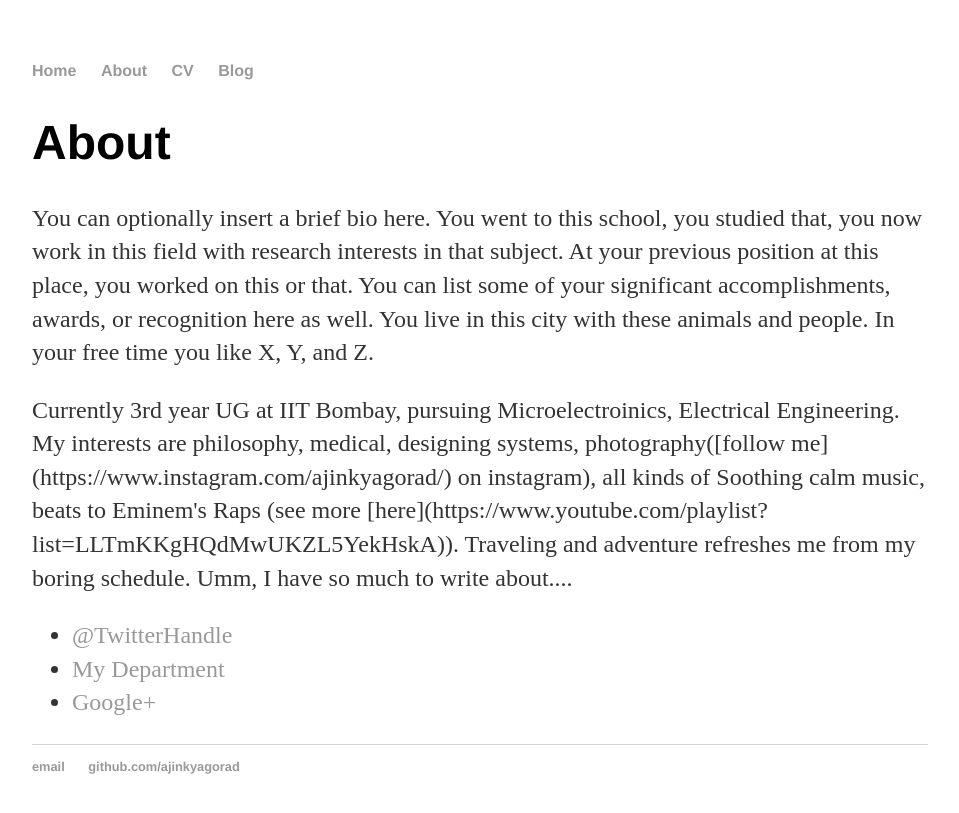
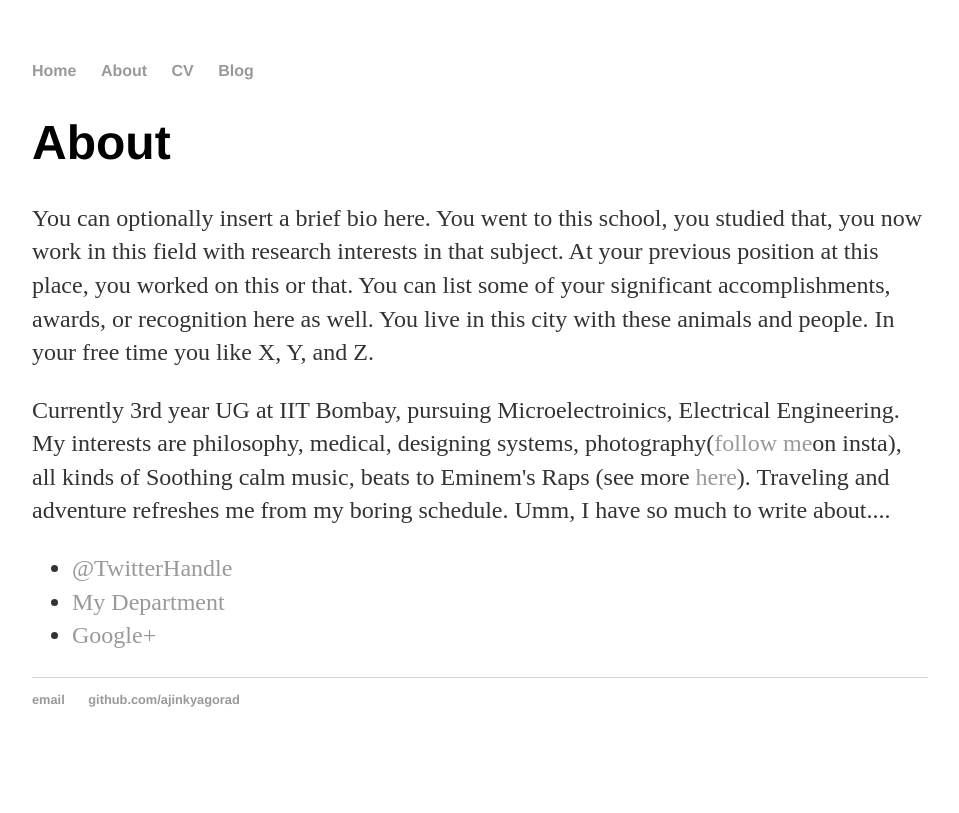
Before and after one commit to ajinkyagorad/ajinkyagorad.github.io, a Jekyll site: the page built from about/index.html, in a window 1280 px wide. Shown: the top 813 px of the page, without its empty margins (160-1119 px from the left). Built offline with Jekyll 4.4.1, drawn with Linux system fonts in a browser that asks for light colours.

Commit message:
Update index.html

```diff
--- a/about/index.html
+++ b/about/index.html
@@ -6,10 +6,9 @@ title: About Ajinkya Gorad
 		<div class="about">
 			<h1>About</h1>
 			<p>You can optionally insert a brief bio here. You went to this school, you studied that, you now work in this field with research interests in that subject. At your previous position at this place, you worked on this or that. You can list some of your significant accomplishments, awards, or recognition here as well. You live in this city with these animals and people. In your free time you like X, Y, and Z.</p>
-			<p>Currently 3rd year UG at IIT Bombay, pursuing Microelectroinics, Electrical Engineering. My interests are philosophy, medical, designing systems, photography([follow me](https://www.instagram.com/ajinkyagorad/)
-			on instagram), all kinds of Soothing calm music, beats to Eminem's Raps (see more [here](https://www.youtube.com/playlist?list=LLTmKKgHQdMwUKZL5YekHskA)). Traveling and adventure refreshes me from my boring schedule. Umm, I have so much to write about....
+			<p>Currently 3rd year UG at IIT Bombay, pursuing Microelectroinics, Electrical Engineering. My interests are philosophy, medical, designing systems, photography(<a href="https://www.instagram.com/ajinkyagorad/">follow me</a>on insta), all kinds of Soothing calm music, beats to Eminem's Raps (see more <a href="https://www.youtube.com/playlist?list=LLTmKKgHQdMwUKZL5YekHskA">here</a>). Traveling and adventure refreshes me from my boring schedule. Umm, I have so much to write about....
 			<ul class="contacts">
-				<li><a href="#">@TwitterHandle</a></li>
+				<li><a href="https://twitter.com/ajinkya_gorad">@TwitterHandle</a></li>
 				<li><a href="https://www.ee.iitb.ac.in/web">My Department</a></li>
 				<li><a href="https://plus.google.com/+AjinkyaGorad/posts/p/pub">Google+</a></li>
 				</ul>
```
